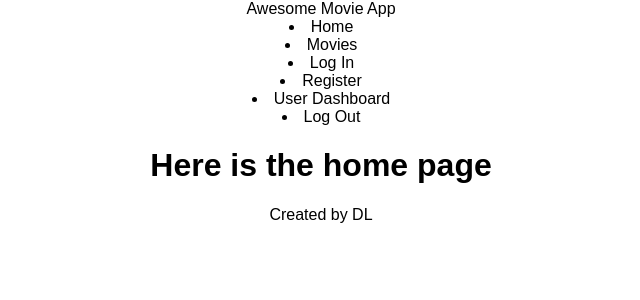
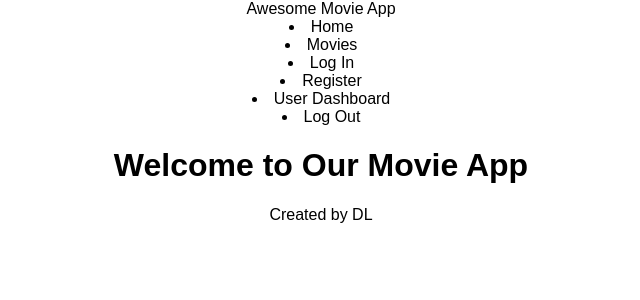
Before and after one commit to zakphi/group-movie-app, a React (Create React App) app in the folder client/: page / in a window 1280 px wide. Shown: the top 300 px of the page, without its empty margins (319-959 px from the left). Built offline with nearby package versions, Linux system fonts and the light colour scheme; no server answers; a web font is replaced by a local one.

Commit message:
change h1

```diff
--- a/client/src/components/Home.jsx
+++ b/client/src/components/Home.jsx
@@ -3,7 +3,7 @@ import React from 'react';
 const Home = () => {
     return (
         <div className="home">
-            <h1>Here is the home page</h1>
+            <h1>Welcome to Our Movie App</h1>
         </div>
     )
 }
```
